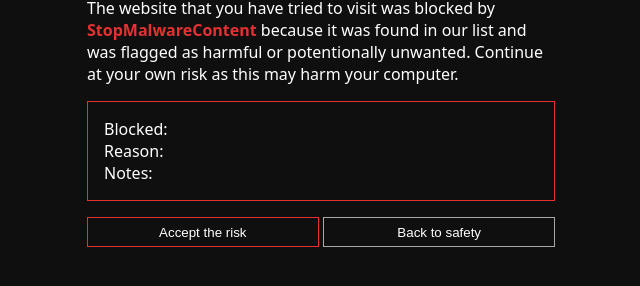
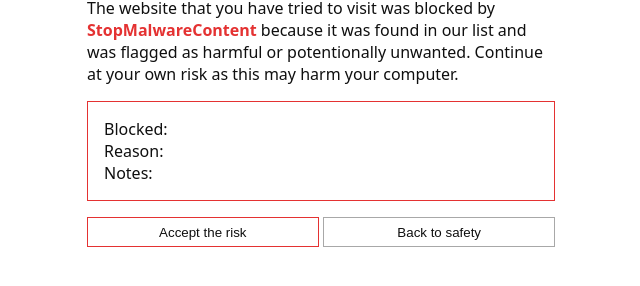
Before and after one commit to StopMalwareContent/Extension, a browser extension: page html/alert.html in a window 1280 px wide. Shown: the part 310-596 px from the top of the page, without its empty margins (319-959 px from the left). Drawn offline with Linux system fonts and the light colour scheme.

Commit message:
Use new version format [MAJOR.MINOR.SUBMINOR], Add support for light theme

```diff
--- a/html/alert.html
+++ b/html/alert.html
@@ -22,6 +22,17 @@
         font-family: system-ui;
         height: 100dvh;
         font-size: 1em;
+      }
+
+      @media (prefers-color-scheme: light) {
+        body {
+          background: #fff;
+          color: #0f0f0f;
+        }
+
+        .btn {
+          color: #0f0f0f !important;
+        }
       }
 
       section {
```
Also changed, not shown: manifest.json.
